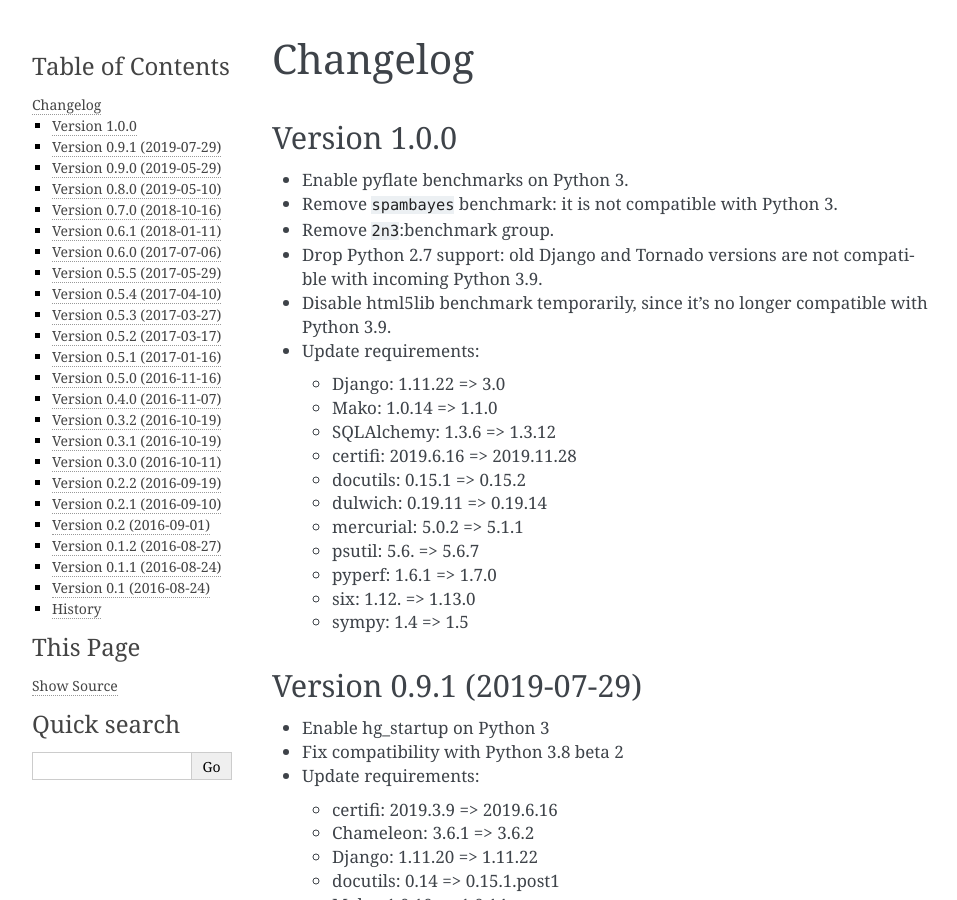
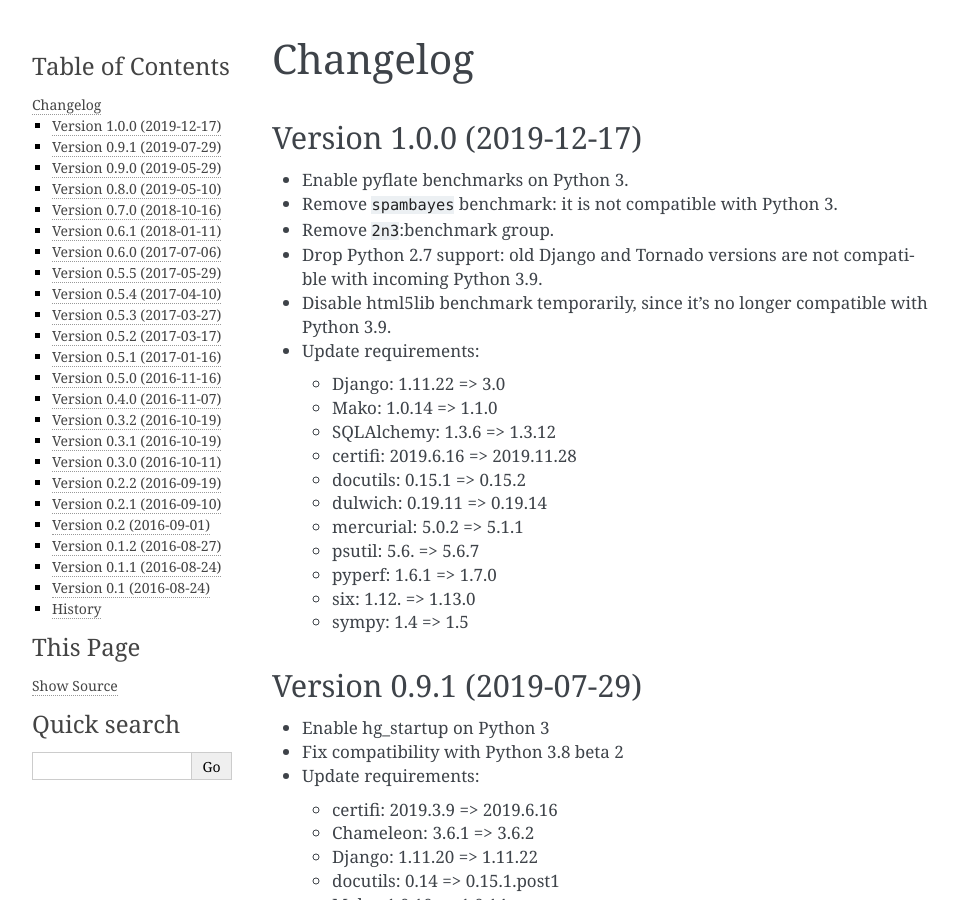
Before and after one commit to python/pyperformance, a Sphinx documentation site: the page built from doc/changelog.rst, in a window 1280 px wide and 900 px high. Shown: the whole window, without its empty margins (148-1105 px from the left). Built offline with Sphinx 7.4.7, drawn with Linux system fonts in a browser that asks for light colours.

Commit message:
Prepare pyperformance 1.0.0 release

```diff
--- a/doc/changelog.rst
+++ b/doc/changelog.rst
@@ -1,8 +1,8 @@
 Changelog
 =========
 
-Version 1.0.0
--------------
+Version 1.0.0 (2019-12-17)
+--------------------------
 
 * Enable pyflate benchmarks on Python 3.
 * Remove ``spambayes`` benchmark: it is not compatible with Python 3.
```
